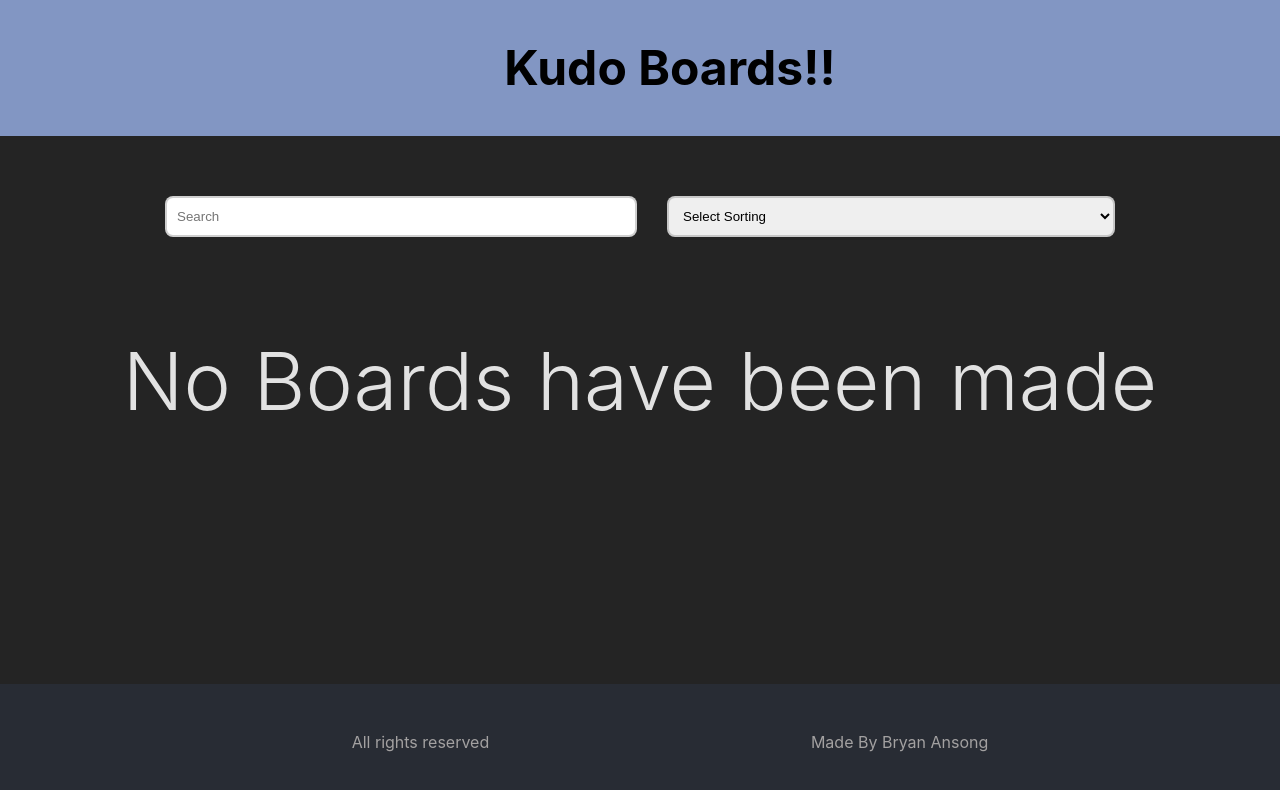
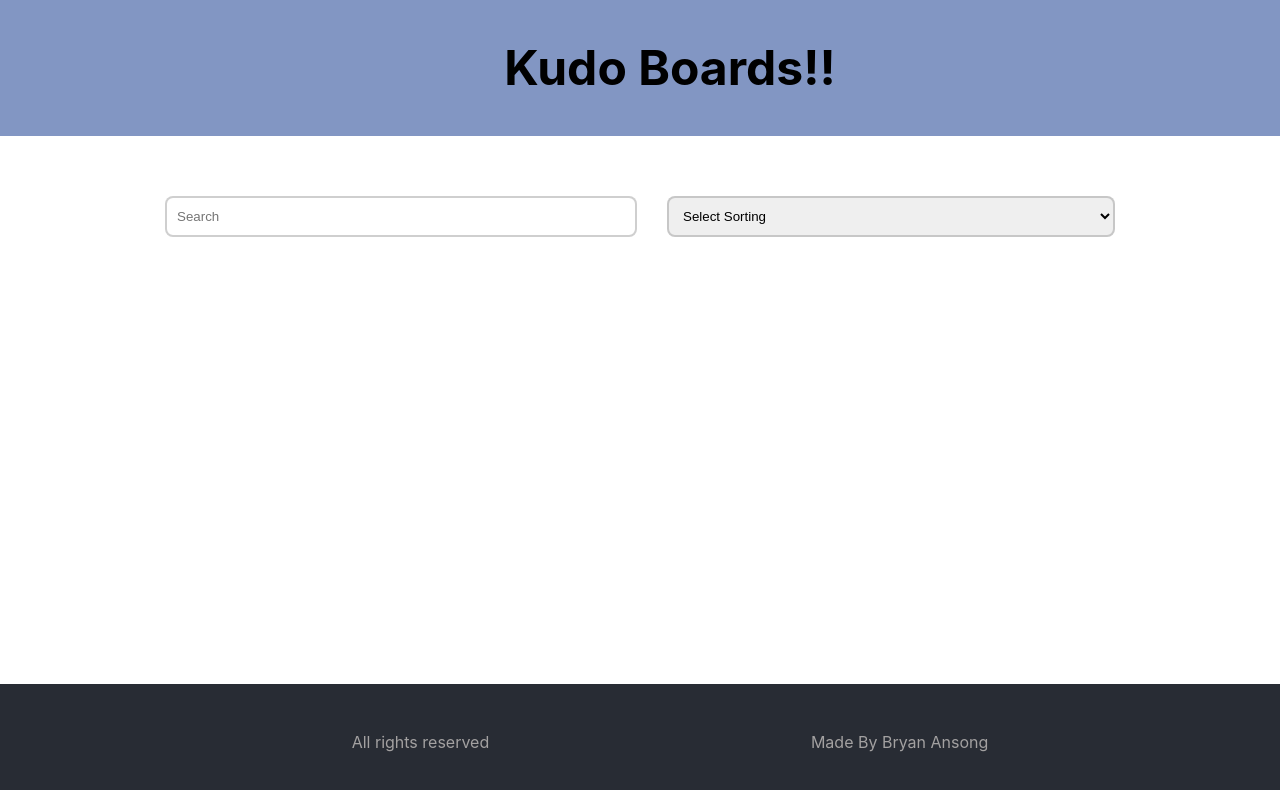
Before and after one commit to bryanansong/MetaU-project3, a React (Vite) app: page / in a window 1280 px wide. Shown: the top 790 px of the page. Built offline with nearby package versions, Linux system fonts and the light colour scheme.

Commit message:
minor styling fixes ( background color )

```diff
--- a/src/App.css
+++ b/src/App.css
@@ -12,7 +12,6 @@
   flex-direction: column;
   width: 100%;
   min-height: 100vh;
-  /* background-color: red; */
 }
 
 .main-body {
--- a/src/index.css
+++ b/src/index.css
@@ -5,7 +5,7 @@
 
   color-scheme: light dark;
   color: rgba(255, 255, 255, 0.87);
-  background-color: #242424;
+  background-color: #ffffff;
 
   font-synthesis: none;
   text-rendering: optimizeLegibility;
```
